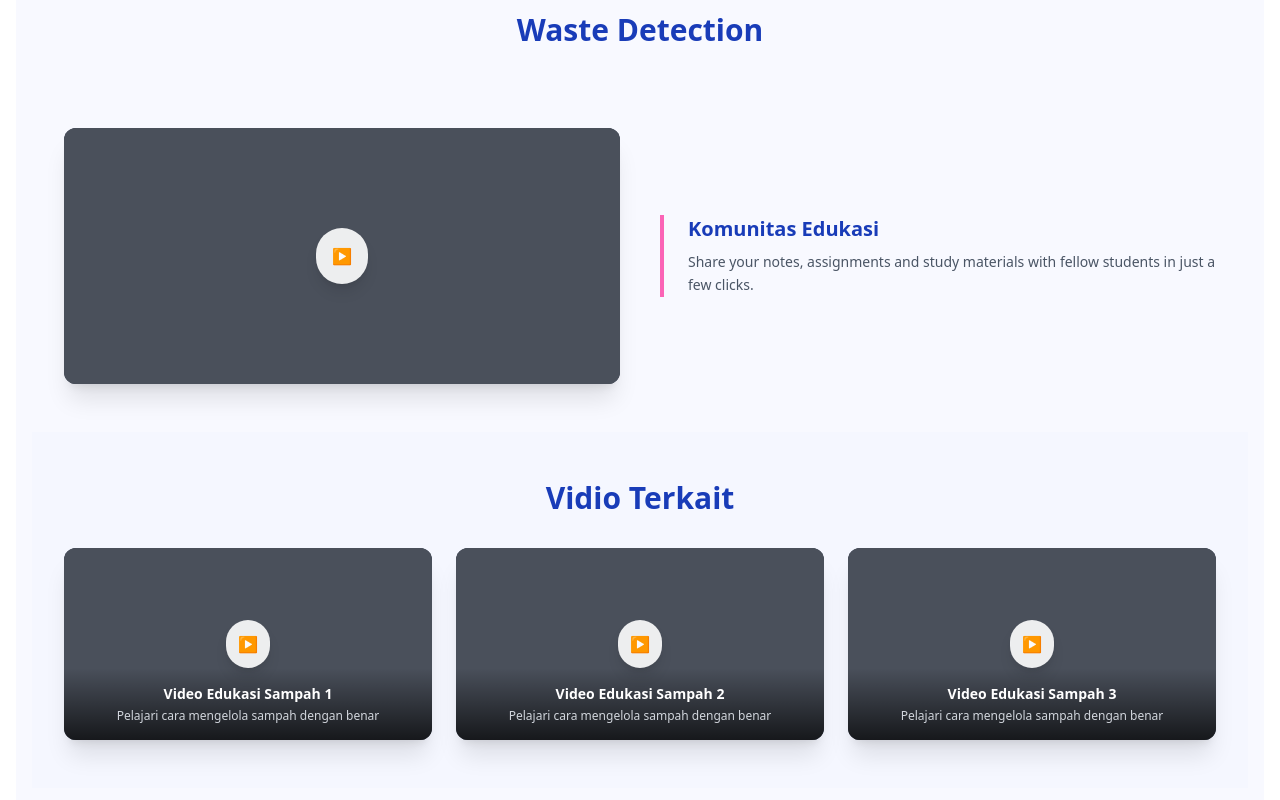
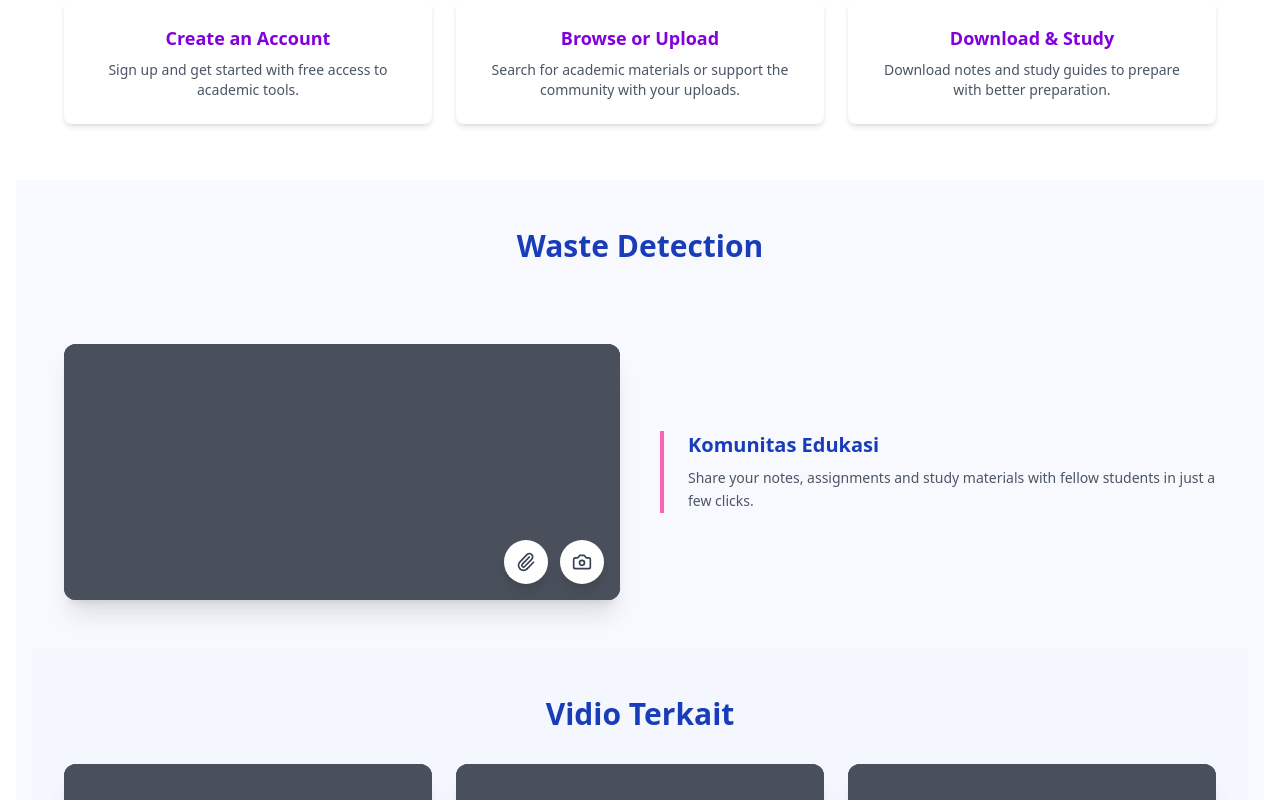
Before and after one commit to adipermana16/Capstone, a React (Vite) app: page / in a window 1280 px wide. Shown: the part 1120-1920 px from the top of the page. Built offline with nearby package versions, Linux system fonts and the light colour scheme.

Commit message:
memasukkan gambar background, pembuatan fitur upload gambar dan capture gambar dari kamera

```diff
--- a/src/components/Side.jsx
+++ b/src/components/Side.jsx
@@ -2,9 +2,10 @@ import React from 'react'
 
 export default function Side() {
     return (
-        <section className="relative h-96 bg-cover bg-center bg-amber-300">
+        <section className="relative h-[600px] bg-contain bg-center" style={{ backgroundImage: "url('/bgweb.png')" }}>
             <div className="absolute inset-0 bg bg-opacity-40 flex flex-col justify-center items-center text-white text-center">
-                <h1 className="text-3xl md:text-5xl font-bold mb-4">edukasi komprehensif</h1>
+                <h1 className="text-4xl md:text-5xl font-bold mb-3">edukasi komprehensif</h1>
+                <h2 className="text-xl md:text-2xl font-bold mb-6">edukasi pengolahan sampah</h2>
                 <div className="flex space-x-4 mt-6">
                 </div>
             </div>
--- a/src/components/Video-card.jsx
+++ b/src/components/Video-card.jsx
@@ -1,21 +1,163 @@
-import React from "react";
+import React, { useState, useRef, useEffect } from "react";
+import { Camera, Paperclip } from "lucide-react";
 
 const Videocard = () => {
+  const [selectedImage, setSelectedImage] = useState(null);
+  const [showCamera, setShowCamera] = useState(false);
+  const [stream, setStream] = useState(null);
+  const [isLoading, setIsLoading] = useState(false);
+
+  const videoRef = useRef(null);
+  const canvasRef = useRef(null);
+  const fileInputRef = useRef(null);
+
+  // Cleanup stream saat unmount
+  useEffect(() => {
+    return () => {
+      if (stream) {
+        stream.getTracks().forEach((track) => track.stop());
+      }
+    };
+  }, [stream]);
+
+  useEffect(() => {
+    if (stream && videoRef.current && showCamera) {
+      videoRef.current.srcObject = stream;
+    }
+  }, [stream, showCamera]);
+
+  // Fungsi menangani upload gambar
+  const handleImageUpload = (e) => {
+    const file = e.target.files[0];
+    if (file) {
+      const reader = new FileReader();
+      reader.onloadend = () => {
+        setSelectedImage(reader.result);
+      };
+      reader.readAsDataURL(file);
+    }
+  };
+
+  // Akses Kamera
+  const startCamera = async () => {
+    setIsLoading(true);
+    try {
+      const mediaStream = await navigator.mediaDevices.getUserMedia({
+        video: { facingMode: 'environment', width: { ideal: 1280 }, height: { ideal: 720 } },
+        audio: false
+      });
+
+      setStream(mediaStream);
+      setShowCamera(true);
+
+      if (videoRef.current) {
+        videoRef.current.srcObject = mediaStream;
+        videoRef.current.onloadedmetadata = () => {
+         videoRef.current.play().catch(console.error);
+        }
+      };
+    } catch (err) {
+      alert("Gagal mengakses kamera: " + err.message);
+    } finally {
+      setIsLoading(false);
+    }
+  };
+
+  // Stop Kamera
+  const stopCamera = () => {
+    if (stream) {
+      stream.getTracks().forEach((track) => track.stop());
+      setStream(null);
+    }
+    setShowCamera(false);
+  };
+
+  // Ambil Gambar dari Kamera
+  const captureImage = () => {
+    if (videoRef.current && canvasRef.current) {
+      const canvas = canvasRef.current;
+      canvas.width = videoRef.current.videoWidth;
+      canvas.height = videoRef.current.videoHeight;
+      canvas.getContext("2d").drawImage(videoRef.current, 0, 0);
+      setSelectedImage(canvas.toDataURL("image/jpeg", 0.8));
+      stopCamera();
+    }
+  };
+
+  // File input untuk upload gambar
+  const triggerFileInput = () => fileInputRef.current?.click();
+  // Reset Gambar
+  const resetImage = () => {
+    setSelectedImage(null);
+    stopCamera();
+    if (fileInputRef.current) fileInputRef.current.value = '';
+  };
+
   return (
     <>
       {/* Waste Detection Section */}
       <section className="bg-[#f8f9ff] py-12 px-4">
         <div className="flex flex-col md:flex-row items-center gap-10 max-w-6xl mx-auto">
-          {/* Video Placeholder */}
+          {/* Video Placeholder or Camera/Image */}
           <div className="w-full md:w-1/2">
             <div className="relative bg-gray-800 rounded-xl overflow-hidden group shadow-xl">
-              <div className="w-full h-64 bg-gray-500 group-hover:scale-105 transition-transform duration-300"></div>
-              <div className="absolute inset-0 bg-black/30 group-hover:bg-black/20 transition-colors duration-300"></div>
-              <div className="absolute inset-0 flex items-center justify-center">
-                <div className="bg-white/90 hover:bg-white rounded-full p-4 shadow-lg group-hover:scale-110 transition-transform duration-300">
-                  ▶
-                </div>
-              </div>
+              {selectedImage ? (
+                <>
+                  <img src={selectedImage} alt="Preview" className="w-full h-64 object-cover" />
+                  <div className="absolute bottom-4 right-4">
+                    <button onClick={resetImage} className="bg-white hover:bg-gray-100 text-gray-800 rounded-full p-3 shadow-lg transition-all duration-300 hover:scale-110">
+                      Reset
+                    </button>
+                  </div>
+                </>
+              ) : showCamera ? (
+                <>
+                  <video ref={videoRef} autoPlay muted playsInline className="w-full h-64 object-cover" />
+                  <canvas ref={canvasRef} className="hidden" />
+                  <div className="absolute bottom-4 right-4 flex gap-3">
+                    <button
+                      onClick={captureImage}
+                      className="bg-white hover:bg-gray-100 text-green-600 rounded-full p-3 shadow-lg transition-all duration-300 hover:scale-110"
+                    >
+                      <Camera size={24} />
+                    </button>
+                    <button
+                      onClick={stopCamera}
+                      className="bg-white hover:bg-gray-100 text-red-600 rounded-full p-3 shadow-lg transition-all duration-300 hover:scale-110"
+                    >
+                      ✕
+                    </button>
+                  </div>
+                </>
+              ) : (
+                <>
+                  <div className="w-full h-64 bg-gray-500 group-hover:scale-105 transition-transform duration-300 flex justify-center items-center">
+                  </div>
+                  <div className="absolute inset-0 bg-black/30 group-hover:bg-black/20 transition-colors duration-300" />
+                  <div className="absolute bottom-4 right-4 flex gap-3">
+                    <button
+                      onClick={triggerFileInput}
+                      className="bg-white hover:bg-gray-50 text-gray-700 rounded-full p-3 shadow-lg transition-all duration-300 hover:scale-110"
+                      title="Unggah Foto"
+                    >
+                      <Paperclip size={20} />
+                    </button>
+                    <button
+                      onClick={startCamera}
+                      disabled={isLoading}
+                      className="bg-white hover:bg-gray-50 text-gray-700 rounded-full p-3 shadow-lg transition-all duration-300 hover:scale-110 disabled:opacity-50"
+                      title="Ambil Foto"
+                    >
+                      {isLoading ? (
+                        <div className="animate-spin w-5 h-5 border-2 border-gray-400 border-t-transparent rounded-full"></div>
+                      ) : (
+                        <Camera size={20} />
+                      )}
+                    </button>
+                  </div>
+                  <input type="file" ref={fileInputRef} onChange={handleImageUpload} accept="image/*" className="hidden" />
+                </>
+              )}
             </div>
           </div>
 
@@ -26,8 +168,7 @@ const Videocard = () => {
                 Komunitas Edukasi
               </h3>
               <p className="text-gray-600 leading-relaxed text-sm">
-                Share your notes, assignments and study materials with fellow
-                students in just a few clicks.
+                Share your notes, assignments and study materials with fellow students in just a few clicks.
               </p>
             </div>
           </div>
```
Also changed, not shown: 1 other file (tests, documents, lock files or other folders).
